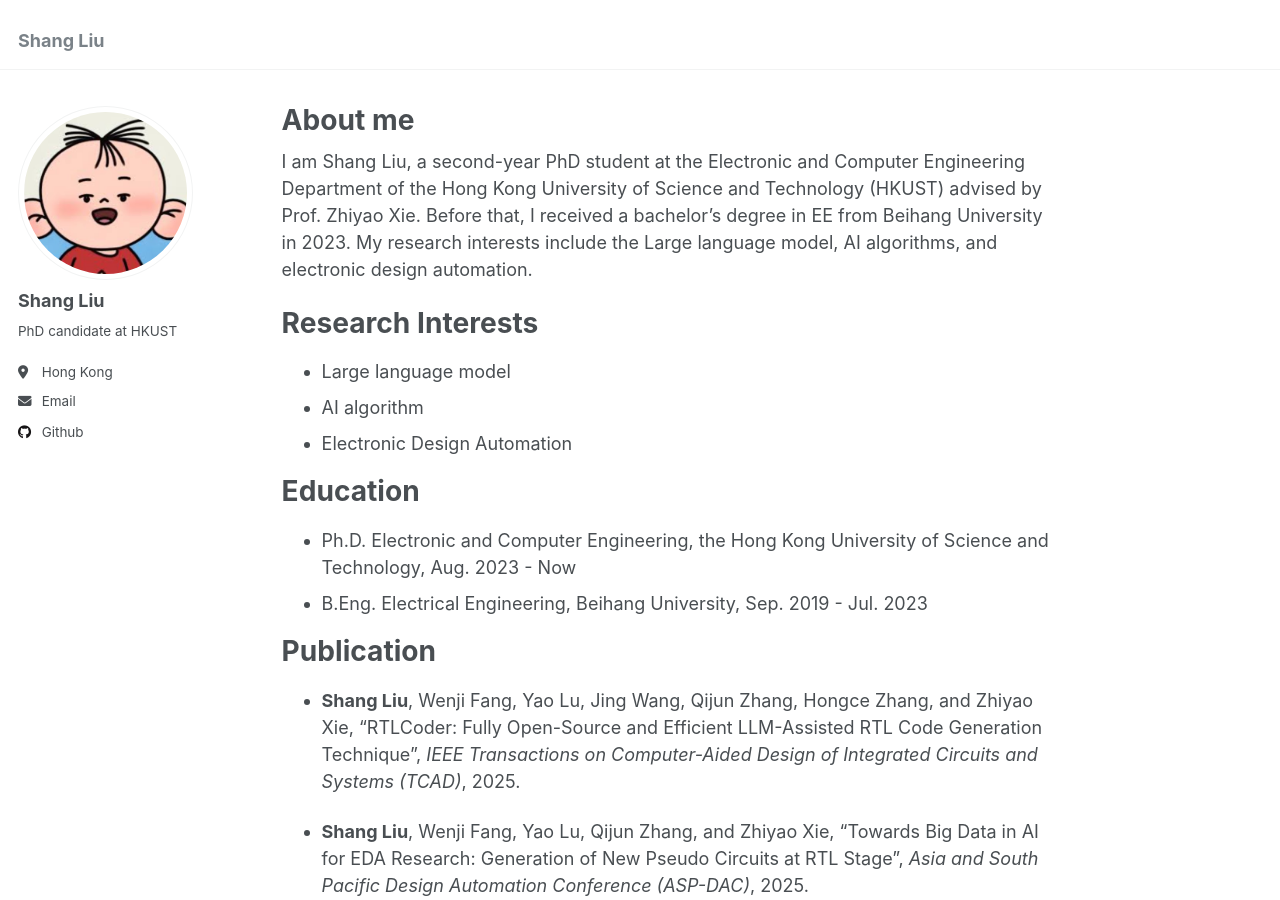
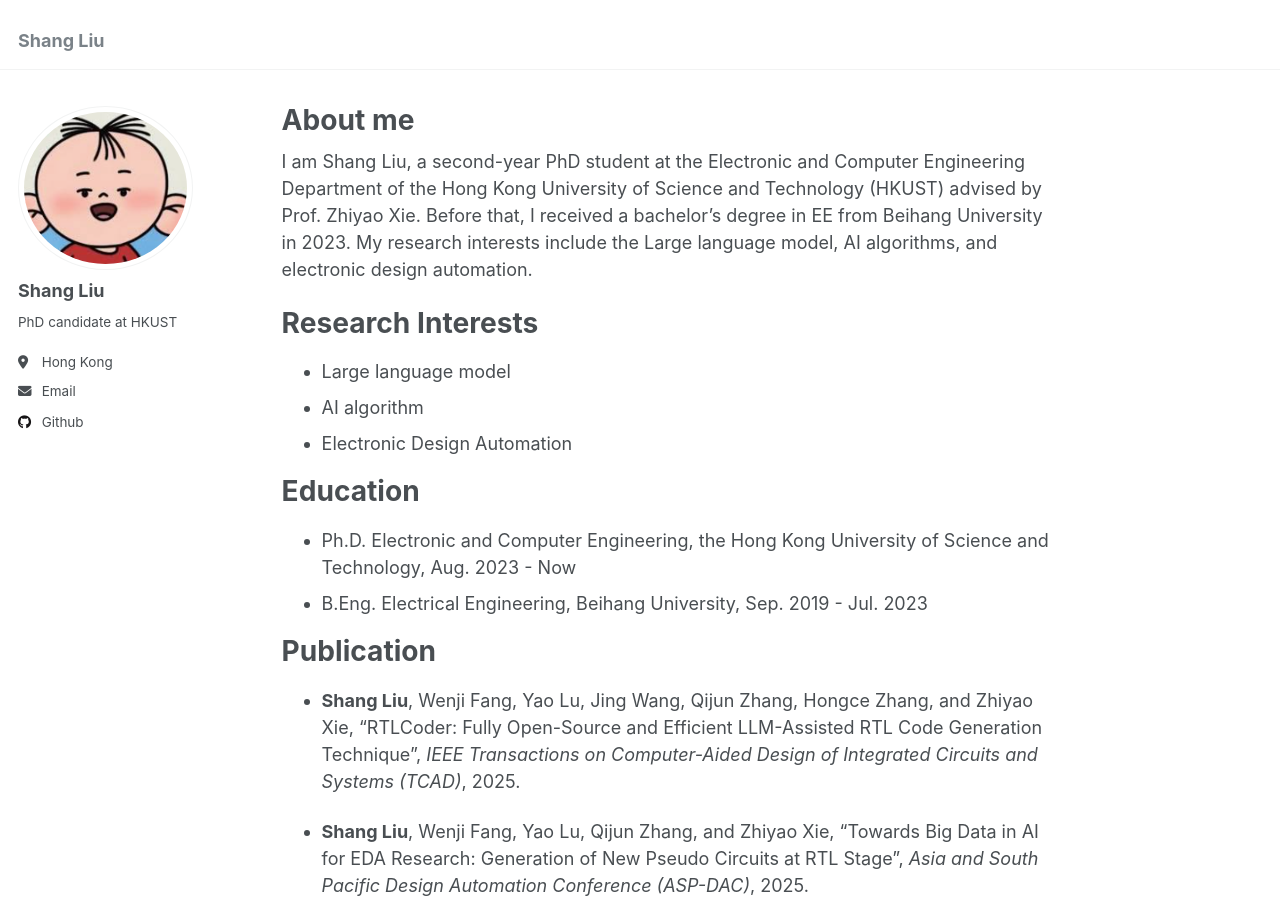
Before and after one commit to DevinShang/DevinShang.github.io, a Jekyll site: the page built from _pages/about.md, in a window 1280 px wide and 900 px high. Built offline with Jekyll 4.4.1, drawn with Linux system fonts in a browser that asks for light colours.

Commit message:
Update _config.yml

```diff
--- a/_config.yml
+++ b/_config.yml
@@ -21,7 +21,7 @@ repository               : "zqj2333.github.io"
 #               Additional customization can be done by editing /_includes/author-profile.html
 author:
   # Biographic information
-  avatar           : "tutu.jpg"
+  avatar           : "tutu.png"
   name             : "Shang Liu"
   pronouns         : # example: "she/her"
   bio              : "PhD candidate at HKUST"
```
